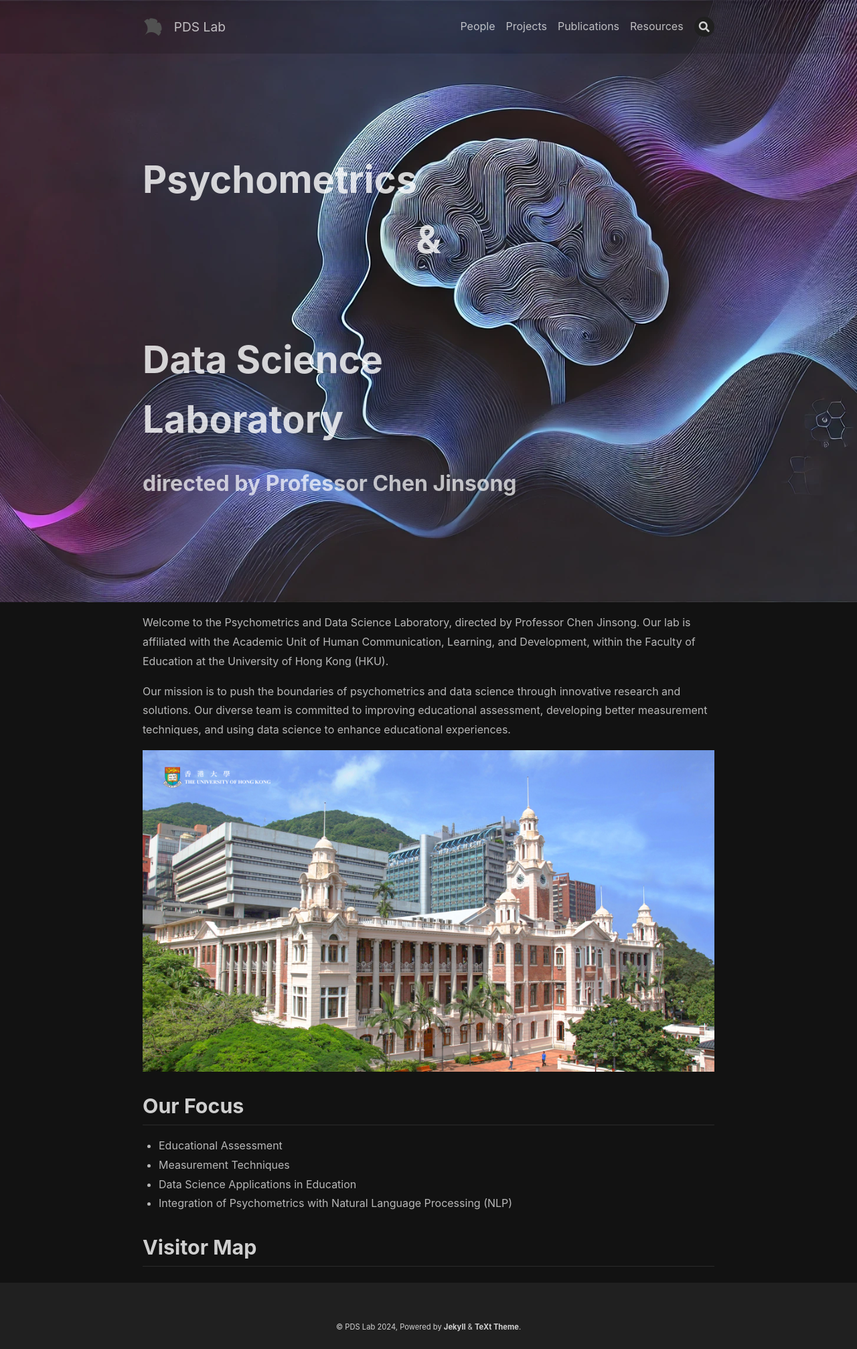
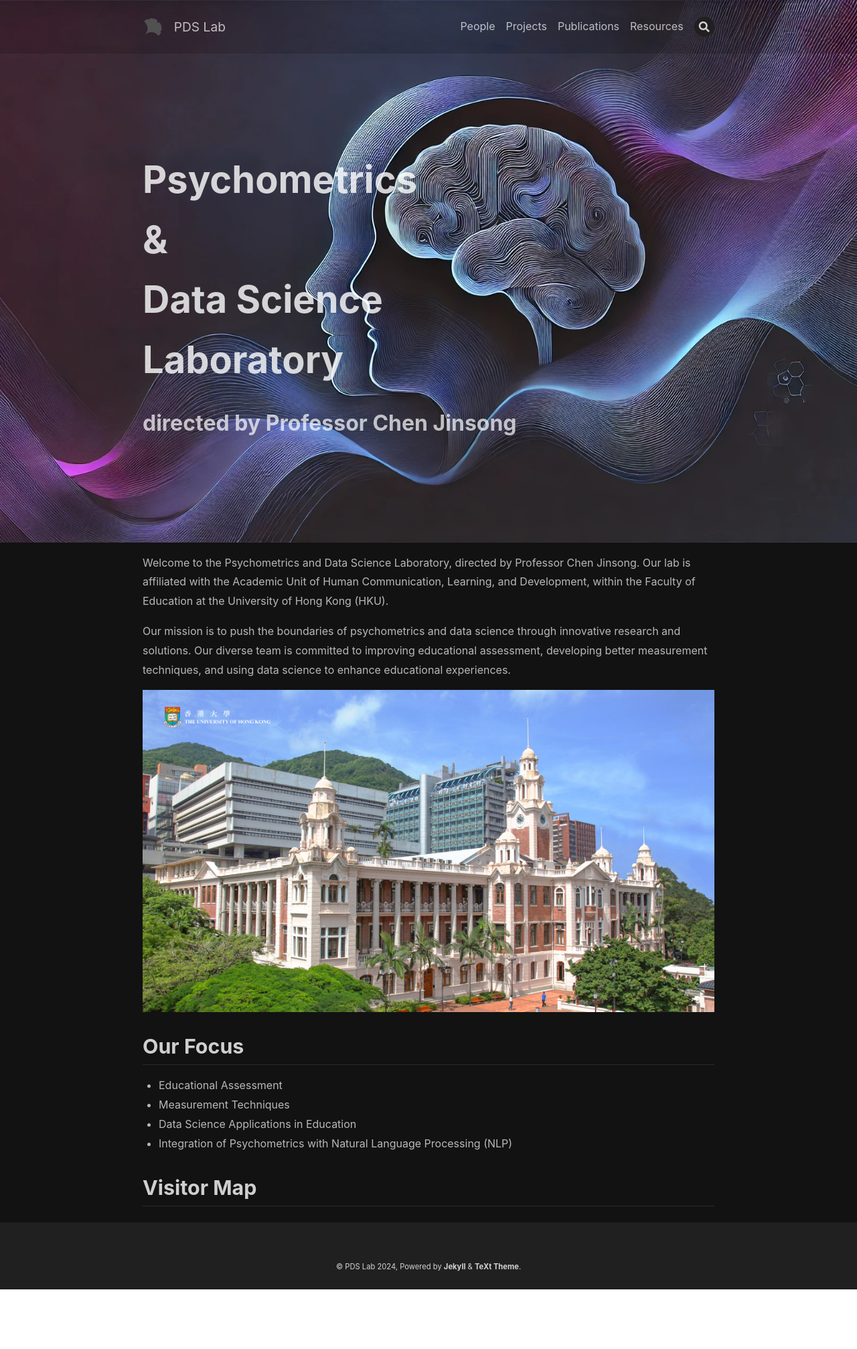
Before and after one commit to psychometrics-ds/psychometrics-ds.github.io, a Jekyll site: the page built from index.md, in a window 1280 px wide. Shown: the whole page at 67% size. Built offline with Jekyll 4.4.1, drawn with Linux system fonts in a browser that asks for light colours; nearby versions of some CDN libraries; after the commit the page ends 1925 px from its top, so only the background shows below that.

Commit message:
Update index.md

```diff
--- a/index.md
+++ b/index.md
@@ -1,6 +1,6 @@
 ---
 layout: article
-title: "Psychometrics<br><div style='text-align: center;'>&</div><br>Data Science<br>Laboratory"
+title: "Psychometrics<br>&<br>Data Science<br>Laboratory"
 mode: immersive
 header:
   theme: dark
```
